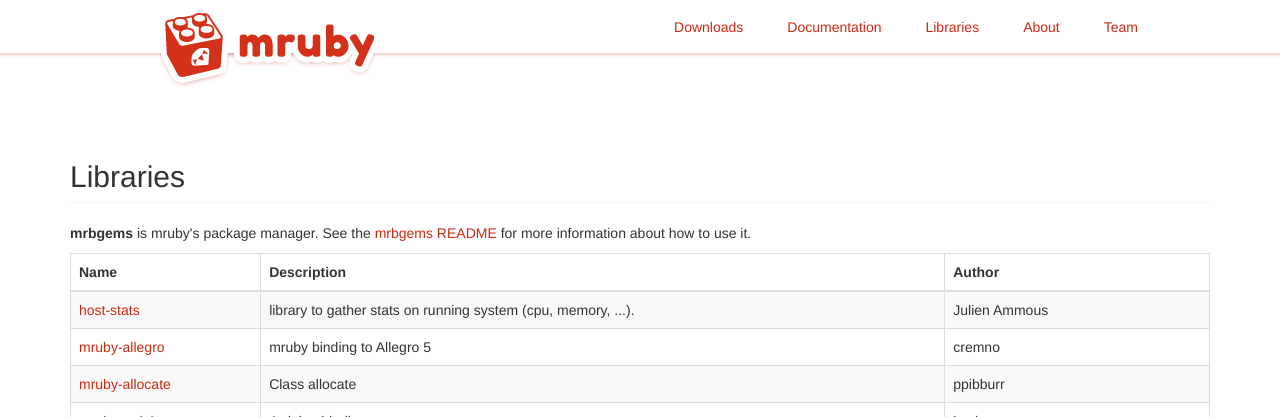
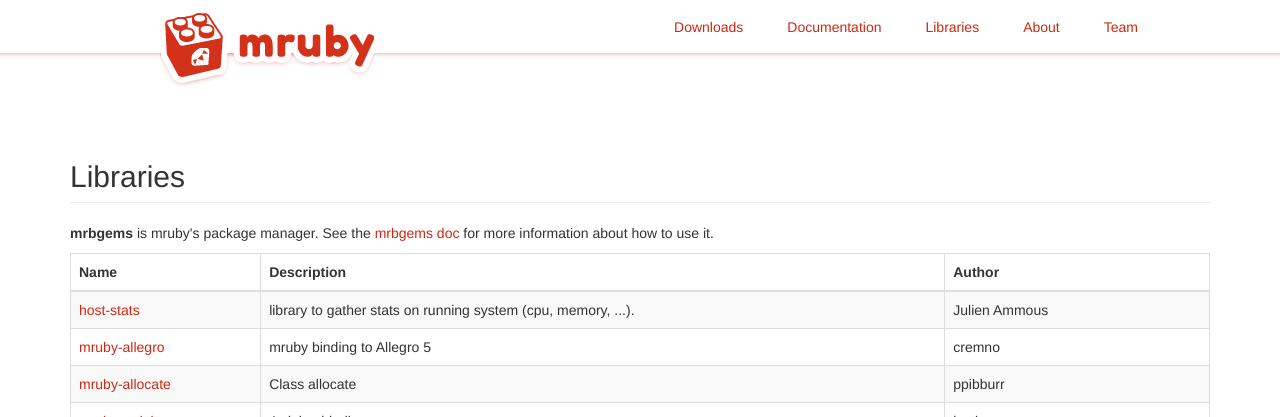
Before and after one commit to mruby/mruby.github.io, a Jekyll site: the page built from libraries/index.html, in a window 1280 px wide and 900 px high. Shown: the top 417 px of the window. Built offline with Jekyll 4.4.1, drawn with Linux system fonts in a browser that asks for light colours.

Commit message:
Fix link to mrbgems documentation.

```diff
--- a/libraries/index.html
+++ b/libraries/index.html
@@ -11,7 +11,7 @@
 <div class='row'>
   <div class='col-md-12'>
     <p>
-      <strong>mrbgems</strong> is mruby's package manager. See the <a href="https://github.com/mruby/mruby/tree/master/doc/mrbgems">mrbgems README</a> for more information about how to use it.
+      <strong>mrbgems</strong> is mruby's package manager. See the <a href="https://github.com/mruby/mruby/blob/master/doc/guides/mrbgems.md">mrbgems doc</a> for more information about how to use it.
     </p>
   </div>
 </div>
```
